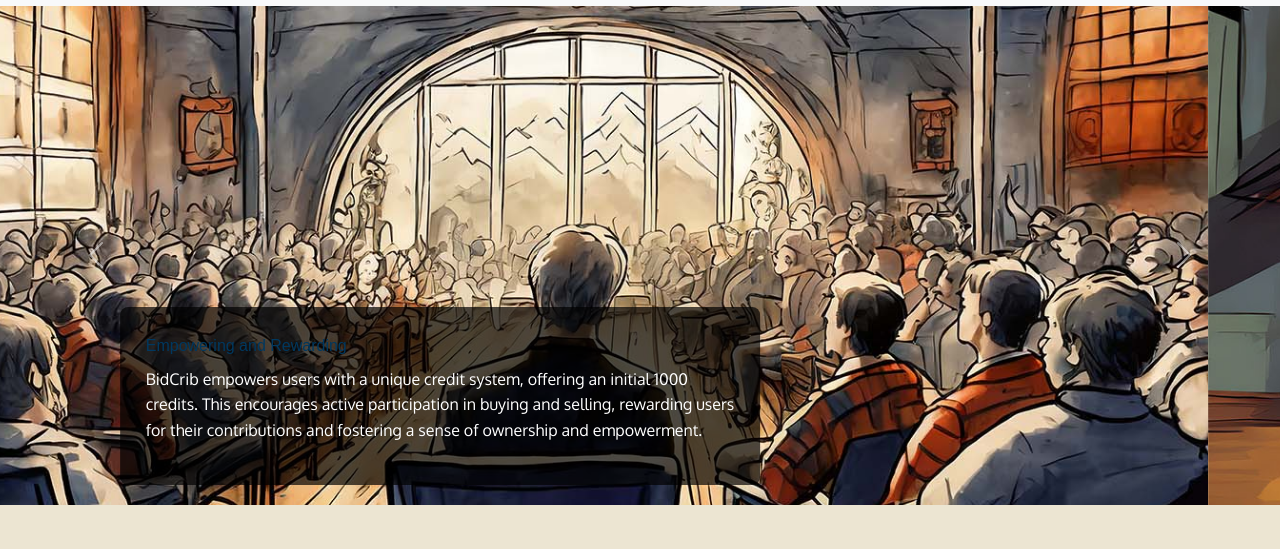
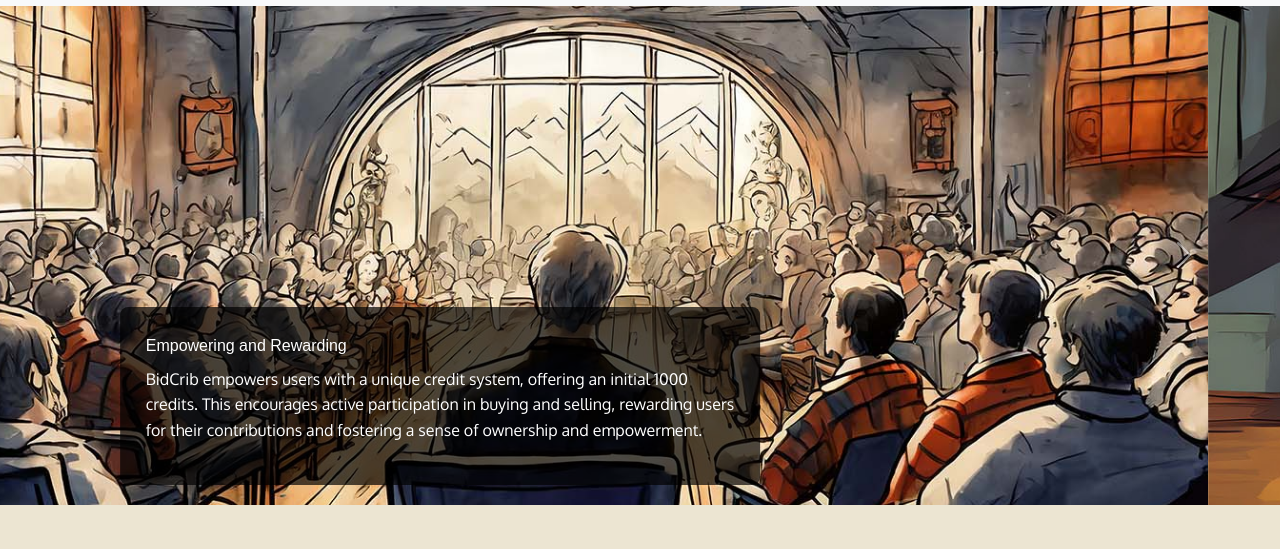
Before and after one commit to christerolsen/bidcrib, a plain HTML site: page index.html in a window 1280 px wide. Shown: the part 85-634 px from the top of the page. Drawn offline with nearby package versions, Linux system fonts and the light colour scheme; files that its build step writes are made by us from their sources; no server answers; a web font is replaced by a local one.

Commit message:
Update _typography.scss

```diff
--- a/sass/partials/_typography.scss
+++ b/sass/partials/_typography.scss
@@ -63,6 +63,10 @@ h6.card-title {
   color: $primary;
 }
 
+h5.hero-heading {
+  color: #fff;
+}
+
 .material-symbols-outlined {
   font-variation-settings: "FILL" 0, "wght" 400, "GRAD" 0, "opsz" 24;
 }
```
